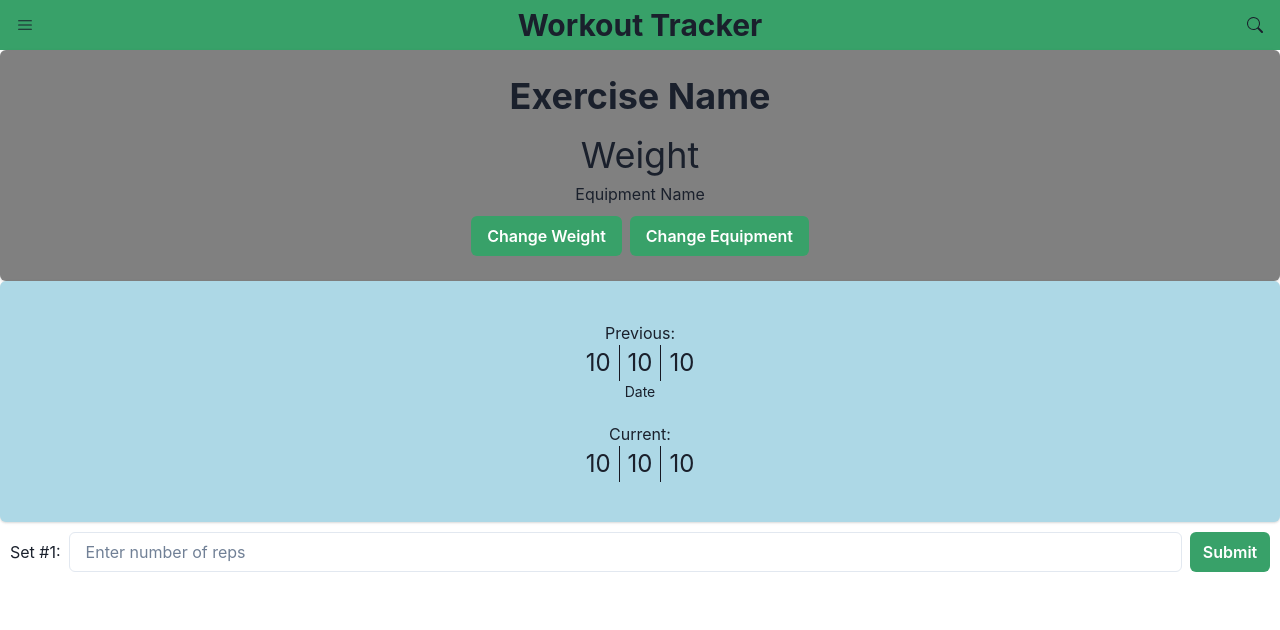
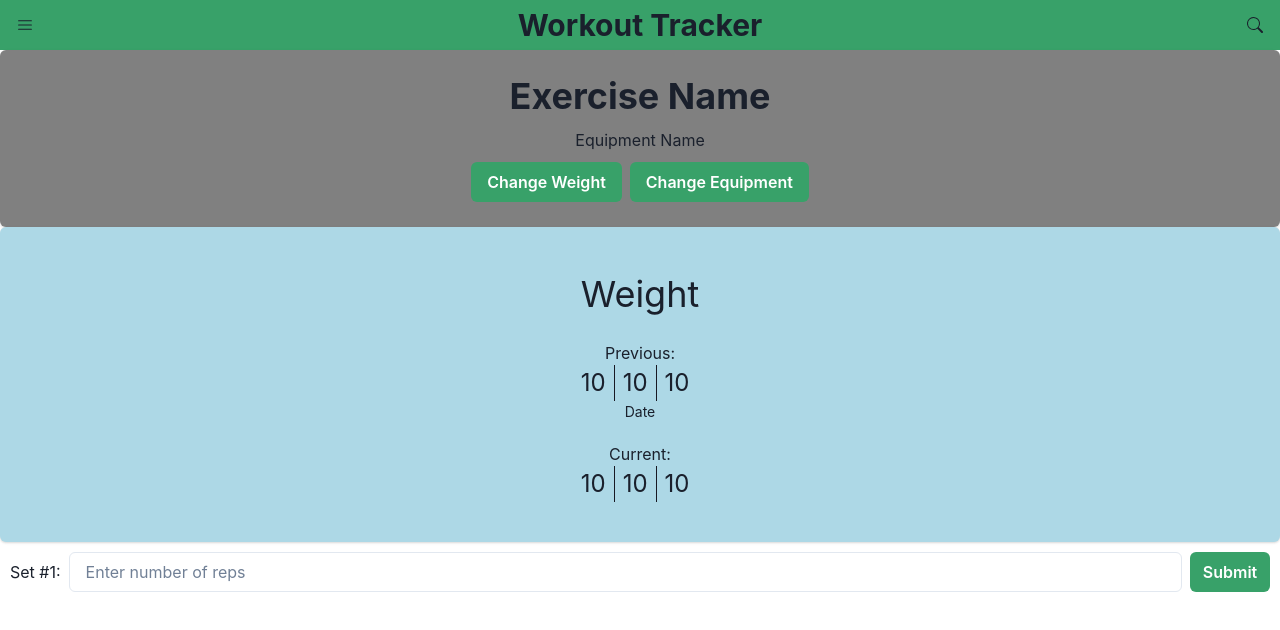
Before and after one commit to MarcinMN/workout-tracker, a React (Vite) app: page / in a window 1280 px wide. Shown: the top 630 px of the page. Built offline with nearby package versions, Linux system fonts and the light colour scheme.

Commit message:
UI Changes

```diff
--- a/src/components/ExerciseCard.tsx
+++ b/src/components/ExerciseCard.tsx
@@ -16,9 +16,6 @@ const ExerciseCard = () => {
         <Heading>Exercise Name</Heading>
       </CardHeader>
       <CardBody padding="5px">
-        <Text align="center" fontSize="4xl">
-          Weight
-        </Text>
         <Text align="center">Equipment Name</Text>
       </CardBody>
       <CardFooter padding="5px">
--- a/src/components/SetCard.tsx
+++ b/src/components/SetCard.tsx
@@ -5,7 +5,12 @@ const SetCard = () => {
   return (
     <Card align="center" padding="20px" backgroundColor="lightblue">
       <CardBody>
-        <Text align="center">Previous:</Text>
+        <Text align="center" fontSize="4xl">
+          Weight
+        </Text>
+        <Text align="center" paddingTop="20px">
+          Previous:
+        </Text>
         <SetTotals />
         <Text align="center" fontSize="sm">
           Date
```
